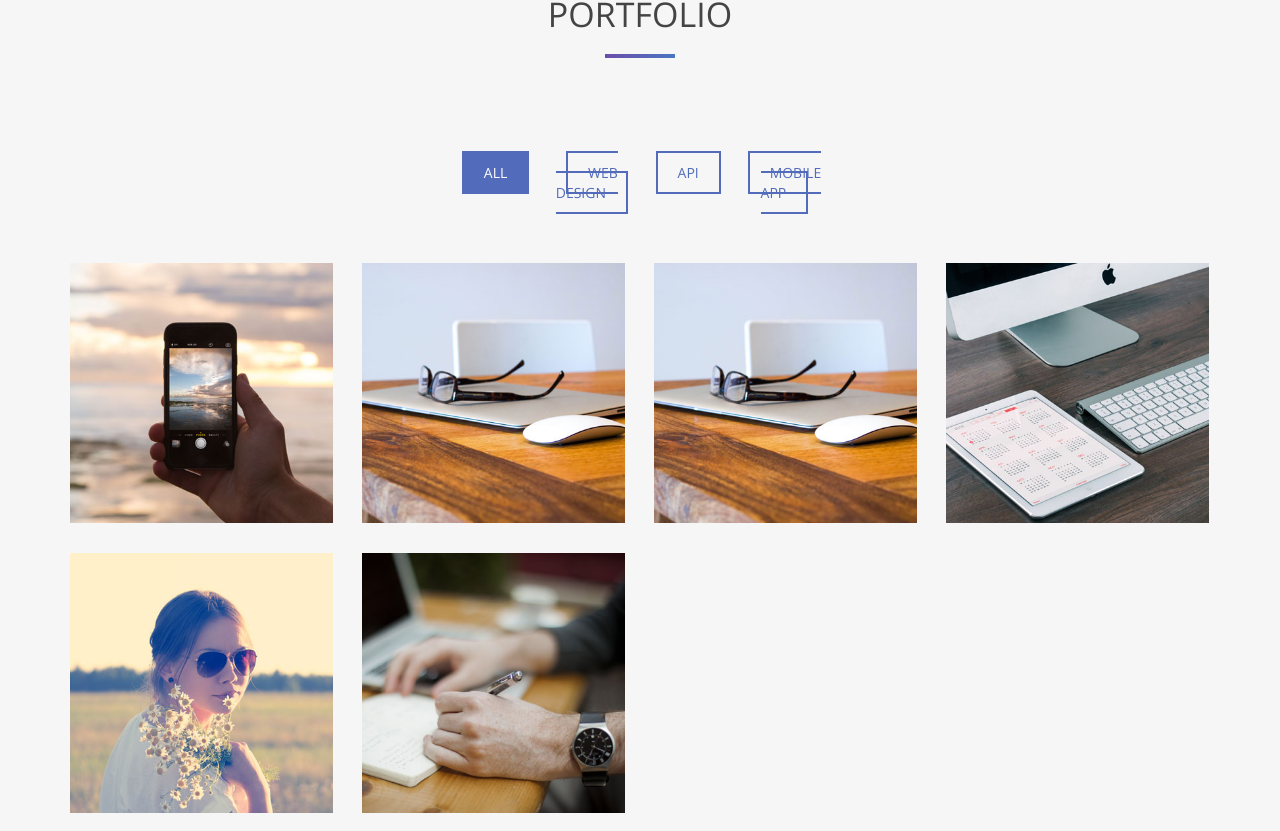
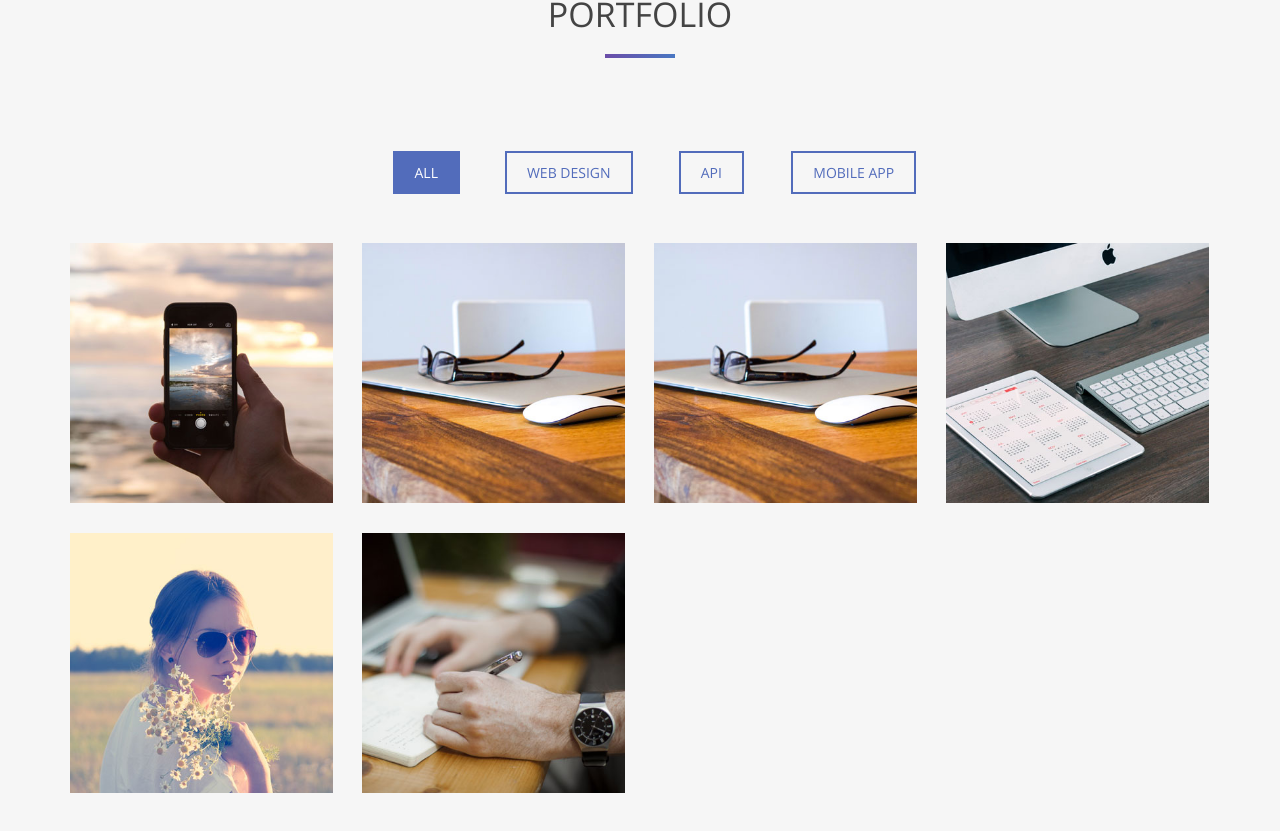
Before and after one commit to hardik2792/github.io, a plain HTML site: page index.html in a window 1280 px wide. Shown: the part 2520-3351 px from the top of the page. Drawn offline with nearby package versions, Linux system fonts and the light colour scheme.

Commit message:
View Update

```diff
--- a/index.html
+++ b/index.html
@@ -146,7 +146,7 @@
     </div>
     <div class="categories">
       <ul class="cat">
-        <li>
+        <li class="category-width">
           <ol class="type">
             <li class="col-sm-12 col-md-3 col-lg-3 category"><a href="#" data-filter="*" class="active">All</a></li>
             <li class="col-sm-12 col-md-3 col-lg-3 category"><a href="#" data-filter=".web">Web Design</a></li>
```
